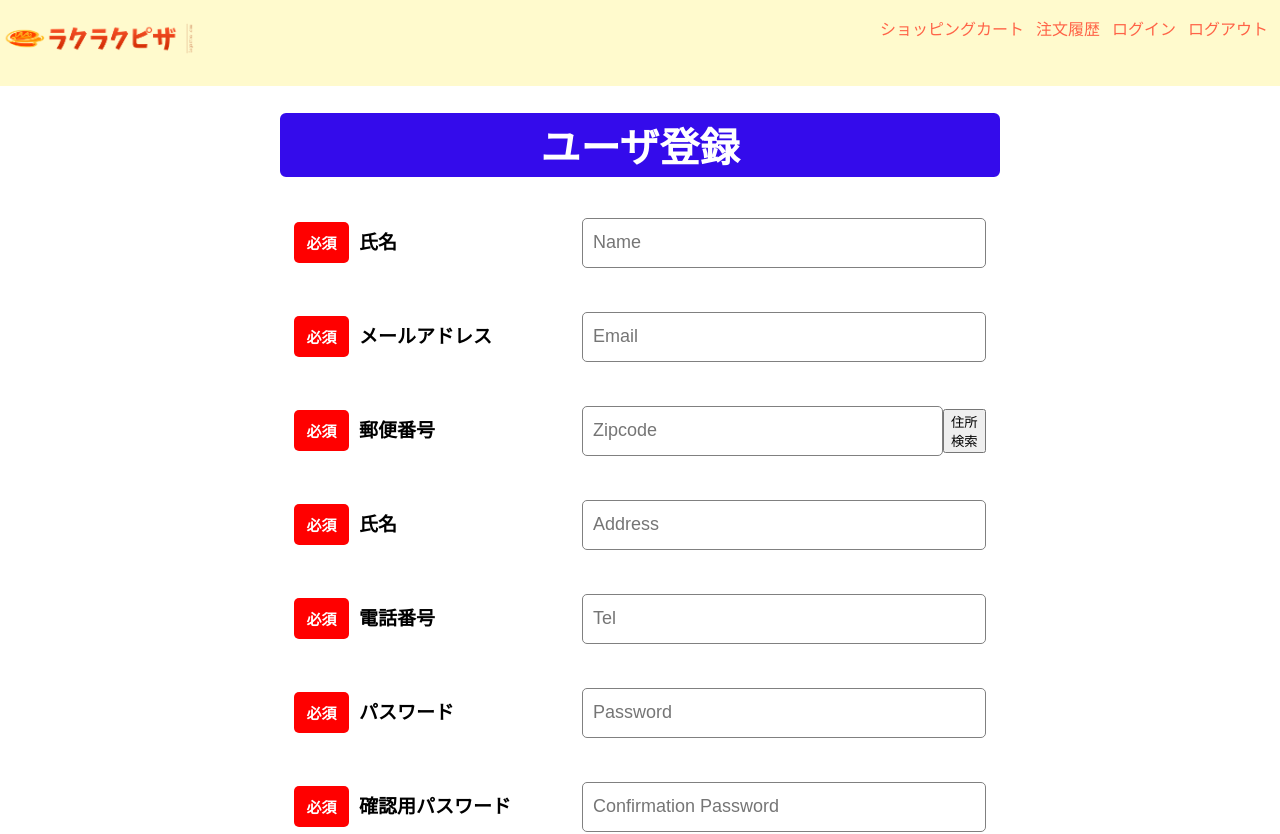
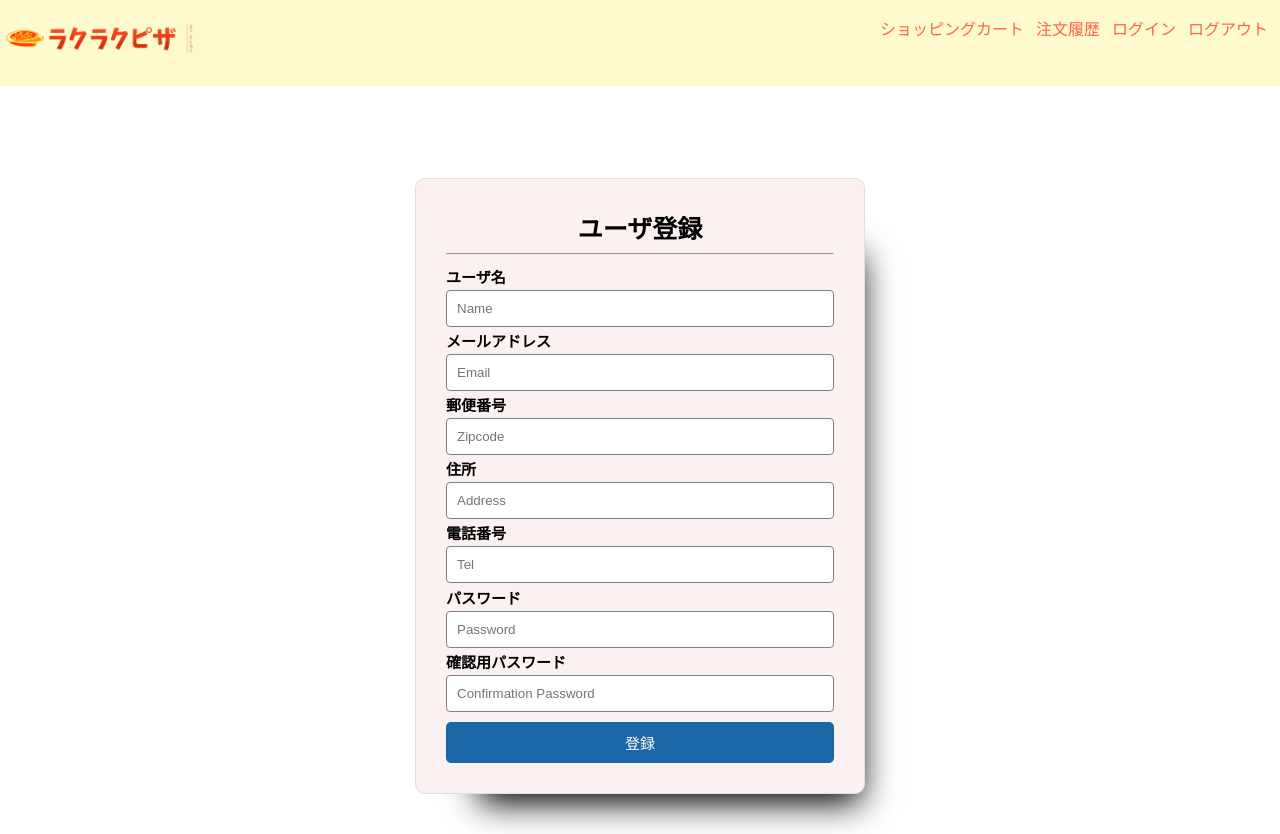
Before and after one commit to shimokawa871/ec-202207c, a Next.js app: page /items/UserRegister in a window 1280 px wide. Shown: the top 834 px of the page. Built offline with nearby package versions, Linux system fonts and the light colour scheme.

Commit message:
注文確認画面スタイル途中

```diff
--- a/src/components/Search.tsx
+++ b/src/components/Search.tsx
@@ -81,7 +81,7 @@ export default function Search() {
       <div className={styles.searchResult}>
         {searchWord === '' ? ( //入力項目が空だったら
           <ItemList />
-        ) : searchData === data.name ? (
+        ) : data.find((a: any) => a !== searchWord) ? (
           <p>該当商品がありません</p>
         ) : (
           searchData.map((item: any) => {
--- a/src/pages/items/UserRegister.tsx
+++ b/src/pages/items/UserRegister.tsx
@@ -9,7 +9,7 @@ import { fn } from 'jest-mock';
 import { type } from 'os';
 import { ChangeEvent } from 'jest-haste-map';
 import Link from 'next/link';
-import styleForm from 'styles/styleOrderConfirmation.module.css';
+import styleForm from 'styles/form.module.css';
 import Header from '../../components/Header';
 import HeaderCart from 'components/HeaderCart';
 import HeaderOrder from 'components/HeaderOrder';
@@ -17,7 +17,7 @@ import HeaderLogin from 'components/HeaderLogin';
 import HeaderLogout from 'components/HeaderLogout';
 
 //各フォームのデータ型cd
-type FormData = {
+type formValues = {
   userName: string;
   email: string;
   zipcode: string;
@@ -28,10 +28,8 @@ type FormData = {
   id: number;
 };
 
-
-const UserRegister: NextPage = () => {
-  //フォームにステートを付与
-  const [formData, setFormData] = useState({
+const UserRegister = () => {
+  const initialValues = {
     userName: '',
     email: '',
     zipcode: '',
@@ -40,217 +38,198 @@ const UserRegister: NextPage = () => {
     password: '',
     Cpassword: '',
     id: '',
-  });
+  };
+  const [formValues, setFormValues] = useState(initialValues);
+  const [formErrors, setFormErrors] = useState({} as any);
 
-  //フォームへの入力内容を反映
-  const handleChange = (event: any) => {
-    const { name, value } = event.target;
-    setFormData({ ...formData, [name]: value });
+  const handleChange = (e: any) => {
+    const { name, value } = e.target;
+    setFormValues({ ...formValues, [name]: value });
   };
 
-  //クリアボタン処理
-  const onClickClear = () =>
-    setFormData({
-      userName: '',
-      email: '',
-      zipcode: '',
-      address: '',
-      tel: '',
-      password: '',
-      Cpassword: '',
-      id: '',
-    });
-
-  //必須項目が入力されなかった場合
-  const alertSet = () => {
-    setFormData({
-      userName: '名前は必須項目です。',
-      email: 'メールアドレスは必須項目です。',
-      zipcode: '郵便番号は必須項目です。',
-      address: '住所は必須項目です。',
-      tel: '電話番号は必須項目です。',
-      password: 'パスワードは必須項目です。',
-      Cpassword: 'パスワードは必須項目です。',
-      id: '',
-    });
-  };
-
-  //jsonserverへ登録（テスト）
-  const onClickAdd = () => {
-    if (formData.userName === "") {
-      return alert("ユーザ名を入力してください。")
-    }
+  const handleSubmit = (e: any) => {
+    //フォームを送信しないようにする
+    e.preventDefault();
+    //バリデーションチェックをする。
+    setFormErrors(validate(formValues));
+    const errNum = Object.keys(formErrors).length;
+    if (errNum !== 0) {
+      e.preventDefault();
+      console.log(errNum);
+    } else {
+      //ログイン情報を送信する。
       return fetch('/api/users', {
         method: 'POST',
         headers: { 'Content-Type': 'application/json' },
         body: JSON.stringify({
-        name: formData.userName,
-        mail: formData.email,
-        zipcode: formData.zipcode,
-        address: formData.address,
-        tel: formData.tel,
-        password: formData.password,
-        Cpassword: formData.Cpassword,
+          name: formValues.userName,
+          mail: formValues.email,
+          zipcode: formValues.zipcode,
+          address: formValues.address,
+          tel: formValues.tel,
+          password: formValues.password,
+          Cpassword: formValues.Cpassword,
         }),
       });
+    }
   };
 
-  //jsonserverへ登録（テスト）
-  const onClickTest = () => {
-    return fetch('/api/users', {
-      method: 'POST',
-      headers: { 'Content-Type': 'application/json' },
-      body: JSON.stringify({
-        name: 't',
-        mail: 't',
-        zipcode: 't',
-        address: 't',
-        tel: 't',
-        password: 't',
-        Cpassword: 't',
-      }),
-    });
+  const validate = (values: any) => {
+    const errors = {} as any;
+    const regex =
+      /^[a-zA-Z0-9_.+-]+@([a-zA-Z0-9][a-zA-Z0-9-]*[a-zA-Z0-9]*\.)+[a-zA-Z]{2,}$/;
+    if (!values.userName) {
+      errors.userName = '※ユーザ名を入力してください';
+    }
+    if (!values.email) {
+      errors.email = '※メールアドレスを入力してください';
+    } else if (!regex.test(values.email)) {
+      errors.email = '※正しいメールアドレスを入力してください';
+    }
+    if (!values.zipcode) {
+      errors.zipcode = '※郵便番号を入力してください';
+    }
+    if (!values.address) {
+      errors.address = '※住所を入力してください';
+    }
+    if (!values.tel) {
+      errors.tel = '※電話番号を入力してください';
+    }
+    if (!values.password) {
+      errors.password = '※パスワードを入力してください';
+    } else if (values.password.length < 4) {
+      errors.password =
+        '※4文字以上16文字以下のパスワードを入力してください';
+    } else if (values.password.length > 16) {
+      errors.password =
+        '※4文字以上16文字以下のパスワードを入力してください';
+    }
+    if (values.password != values.Cpassword) {
+      errors.Cpassword = 'パスワードが一致しません';
+    }
+    return errors;
   };
 
   return (
     <>
-      <Head>
-        <title>らくらくピザ屋 - ユーザ登録画面</title>
-        <link rel="icon" href="/favicon.ico" />
-      </Head>
-
       <Header
         menu1={<HeaderCart />}
         menu2={<HeaderOrder />}
         menu3={<HeaderLogin />}
         menu4={<HeaderLogout />}
       />
-      <form action="" method="post" id="form">
-        <div className={styleForm.form}>
-          <h1 className={styleForm.labelTitle}>ユーザ登録</h1>
-          <div className={styleForm.formSample}>
-            <p className={styleForm.formLabel}>
-              <span className={styleForm.formRequire}>必須</span>氏名
-            </p>
+      <div className={styleForm.formContainer}>
+        <form>
+          <h1 className={styleForm.head}>ユーザ登録</h1>
+          <hr />
+          <div className={styleForm.uiForm}>
+            <div className={styleForm.formField}>
+              <label>
+                ユーザ名
+                <small className={styleForm.errorMsg}>
+                  {formErrors.userName}
+                </small>
+              </label>
               <input
-              className={styleForm.formInput}
+                type="text"
+                placeholder="Name"
                 name="userName"
-              placeholder="Name"
-              value={formData.userName}
-              onChange={handleChange}
-              required
-              type="text"
+                onChange={(e) => handleChange(e)}
               />
             </div>
-          <div className={styleForm.formSample}>
-            <p className={styleForm.formLabel}>
-              <span className={styleForm.formRequire}>必須</span>
+            <div className={styleForm.formField}>
+              <label>
                 メールアドレス
-            </p>
+                <small className={styleForm.errorMsg}>
+                  {formErrors.email}
+                </small>
+              </label>
               <input
-              className={styleForm.formInput}
+                type="email"
+                placeholder="Email"
                 name="email"
-              placeholder="Email"
-              value={formData.email}
-              onChange={handleChange}
-              required
-            ></input>
+                onChange={(e) => handleChange(e)}
+              />
             </div>
-          <div className={styleForm.formSample}>
-            <p className={styleForm.formLabel}>
-              <span className={styleForm.formRequire}>必須</span>
+            <div className={styleForm.formField}>
+              <label>
                 郵便番号
-            </p>
+                <small className={styleForm.errorMsg}>
+                  {formErrors.zipcode}
+                </small>
+              </label>
               <input
-              className={styleForm.formInput}
+                type="text"
+                placeholder="Zipcode"
                 name="zipcode"
-              placeholder="Zipcode"
-              value={formData.zipcode}
-              onChange={handleChange}
-              required
-            ></input>
-            <button>住所検索</button>
+                onChange={(e) => handleChange(e)}
+              />
             </div>
-          <div className={styleForm.formSample}>
-            <p className={styleForm.formLabel}>
-              <span className={styleForm.formRequire}>必須</span>氏名
-            </p>
+            <div className={styleForm.formField}>
+              <label>
+                住所
+                <small className={styleForm.errorMsg}>
+                  {formErrors.address}
+                </small>
+              </label>
               <input
-              className={styleForm.formInput}
+                type="text"
+                placeholder="Address"
                 name="address"
-              placeholder="Address"
-              value={formData.address}
-              onChange={handleChange}
-              required
-            ></input>
+                onChange={(e) => handleChange(e)}
+              />
             </div>
-          <div className={styleForm.formSample}>
-            <p className={styleForm.formLabel}>
-              <span className={styleForm.formRequire}>必須</span>
+            <div className={styleForm.formField}>
+              <label>
                 電話番号
-            </p>
+                <small className={styleForm.errorMsg}>
+                  {formErrors.tel}
+                </small>
+              </label>
               <input
-              className={styleForm.formInput}
+                type="text"
+                placeholder="Tel"
                 name="tel"
-              placeholder="Tel"
-              value={formData.tel}
-              onChange={handleChange}
-              required
-            ></input>
+                onChange={(e) => handleChange(e)}
+              />
             </div>
-          <div className={styleForm.formSample}>
-            <p className={styleForm.formLabel}>
-              <span className={styleForm.formRequire}>必須</span>
+            <div className={styleForm.formField}>
+              <label>
                 パスワード
-            </p>
+                <small className={styleForm.errorMsg}>
+                  {formErrors.password}
+                </small>
+              </label>
               <input
-              className={styleForm.formInput}
+                type="password"
+                placeholder="Password"
                 name="password"
-              placeholder="Password"
-              value={formData.password}
-              onChange={handleChange}
-              required
-            ></input>
+                onChange={(e) => handleChange(e)}
+              />
             </div>
-          <div className={styleForm.formSample}>
-            <p className={styleForm.formLabel}>
-              <span className={styleForm.formRequire}>必須</span>
+            <div className={styleForm.formField}>
+              <label>
                 確認用パスワード
-            </p>
+                <small className={styleForm.errorMsg}>
+                  {formErrors.Cpassword}
+                </small>
+              </label>
               <input
-              className={styleForm.formInput}
                 type="password"
+                placeholder="Confirmation Password"
                 name="Cpassword"
-              placeholder="Confirmation Password"
-              value={formData.Cpassword}
-              onChange={handleChange}
-              required
-            ></input>
+                onChange={(e) => handleChange(e)}
+              />
             </div>
-          <div>
-            <Link href="../login  ">
-            <input
-              className={styleForm.formBtn}
-              type="submit"
-              value="登録する"
-              onClick={onClickAdd}
-            />
-            </Link>
-            <input
-              className={styleForm.formBtn}
-              type="submit"
-              value="クリア"
-              onClick={() => onClickClear()}
-            />
-            {/* <button className={styleForm.formBtn} onClick={onClickAdd}>
+            <button
+              className={styleForm.submitButton}
+              onClick={handleSubmit}
+            >
               登録
             </button>
-          <button className={styleForm.formBtn} onClick={onClickTest}>
-            テストボタン
-          </button> */}
-          </div>
           </div>
         </form>
+      </div>
     </>
   );
 };
--- /dev/null
+++ b/src/styles/form.module.css
@@ -0,0 +1,149 @@
+.body {
+  background: rgb(2, 0, 36);
+  background: radial-gradient(
+    circle,
+    rgba(2, 0, 36, 1) 0%,
+    rgba(28, 143, 162, 1) 35%,
+    rgba(0, 212, 255, 1) 100%
+  );
+}
+
+.head {
+  text-align: center;
+  font-size: 25px;
+  margin: 0px;
+}
+
+.formContainer {
+  height: 100vh;
+  width: 100%;
+  display: flex;
+  align-items: center;
+  justify-content: center;
+}
+
+.formContainer form {
+  background-color: rgb(252, 241, 241);
+  width: 70%;
+  max-width: 450px;
+  padding: 30px;
+  border-radius: 10px;
+  border: 1px solid #dfdfdf;
+  box-shadow: 30px 43px 32px -34px;
+}
+
+.uiForm {
+  display: flex;
+  flex-direction: column;
+  align-items: center;
+  justify-content: space-evenly;
+  height: 500px;
+}
+
+.formField {
+  display: flex;
+  flex-direction: column;
+  width: 100%;
+}
+
+.formField input {
+  border: 1px solid gray;
+  padding: 10px;
+  border-radius: 4px;
+}
+
+.formField input:focus {
+  outline: none;
+}
+
+.formField label {
+  font-size: 15px;
+  font-weight: 600;
+  margin-top: 3px;
+  margin-bottom: 3px;
+}
+
+.submitButton {
+  background-color: #1b66a7;
+  width: 100%;
+  margin-top: 10px;
+  border: none;
+  border-radius: 5px;
+  padding: 10px 30px;
+  color: white;
+  font-size: 15px;
+  cursor: pointer;
+  transition: all 0.2s;
+}
+
+.submitButton:hover {
+  background-color: #175892;
+}
+
+.errorMsg {
+  color: red;
+  margin: 0;
+  align-self: flex-start;
+  font-size: 10px;
+  padding-left: 10px;
+}
+
+.coBtn {
+  background-color: #1b66a7;
+  color: white;
+  border: none;
+  border-radius: 5px;
+  padding: 4px 8px;
+}
+.coBtn:hover {
+  background-color: #175892;
+}
+.pTitle{
+  color: red;
+}
+.orderFormContainer{
+  width: 100%;
+  display: flex;
+  align-items: center;
+  justify-content: center;
+}
+.orderFormContainer form {
+  background-color: rgb(252, 241, 241);
+  width: 70%;
+  max-width: 450px;
+  padding: 30px;
+  border-radius: 10px;
+  border: 1px solid #dfdfdf;
+  box-shadow: 30px 43px 32px -34px;
+}
+
+.addressBtn{
+  width: 70px;
+}
+.information {
+  margin-top: 3px;
+  margin-bottom: 3px;
+  font-size: 13px;
+}
+.dateForm {
+  margin-right: 5px;
+  width: 200px;
+}
+.timeForm{
+  width: 150px;
+}
+.orderBtn{
+  background-color: #1b66a7;
+  width: 100%;
+  margin-top: 20px;
+  border: none;
+  border-radius: 5px;
+  padding: 10px 30px;
+  color: white;
+  font-size: 15px;
+  cursor: pointer;
+  transition: all 0.2s;
+}
+.orderBtn:hover {
+  background-color: #175892;
+}
```
Also changed, not shown: src/pages/orderConfirmation.tsx (+62 -48 lines), src/pages/items/[id].tsx (line endings or trailing spaces). Lines whose indentation alone changed are shown as unchanged.
